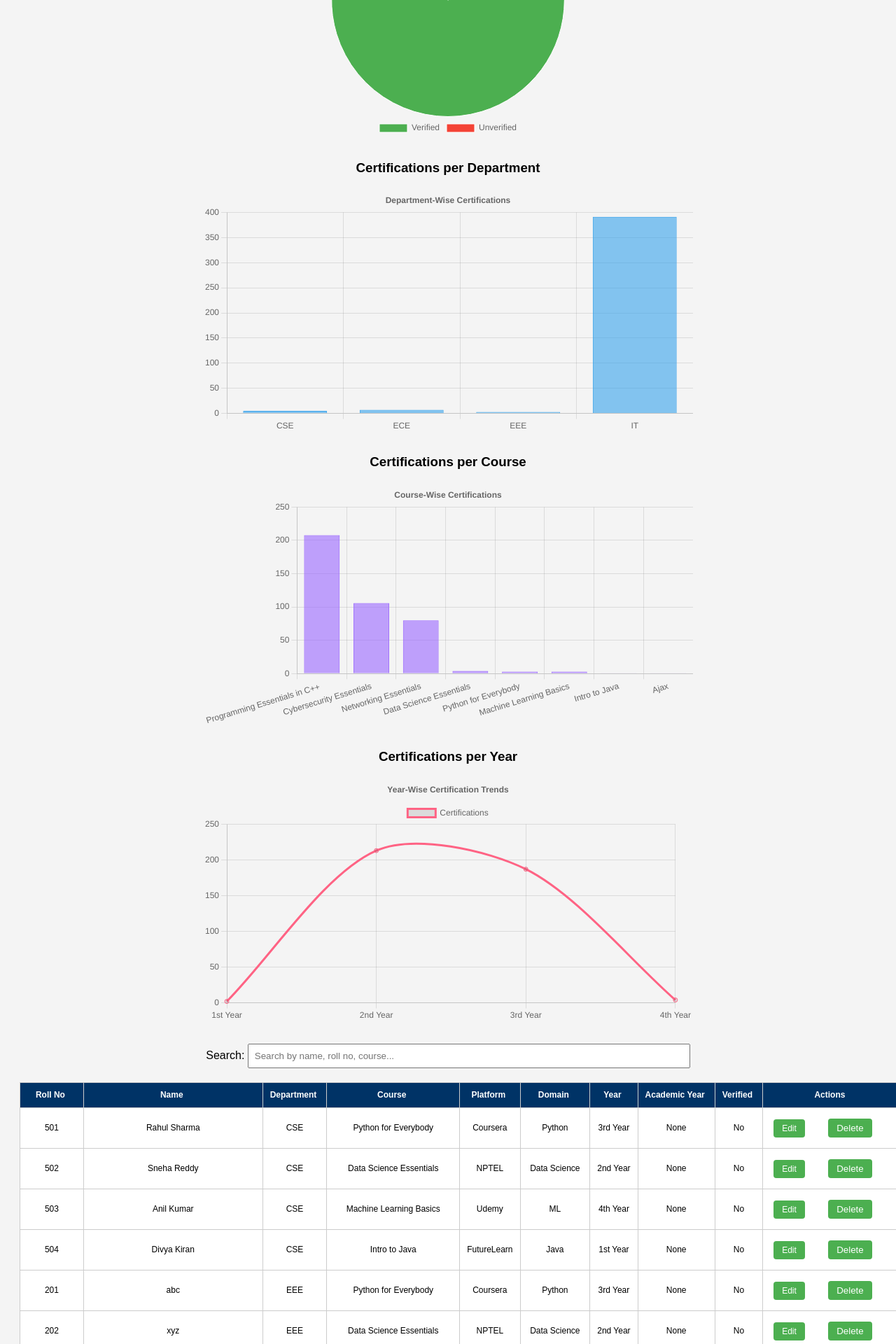
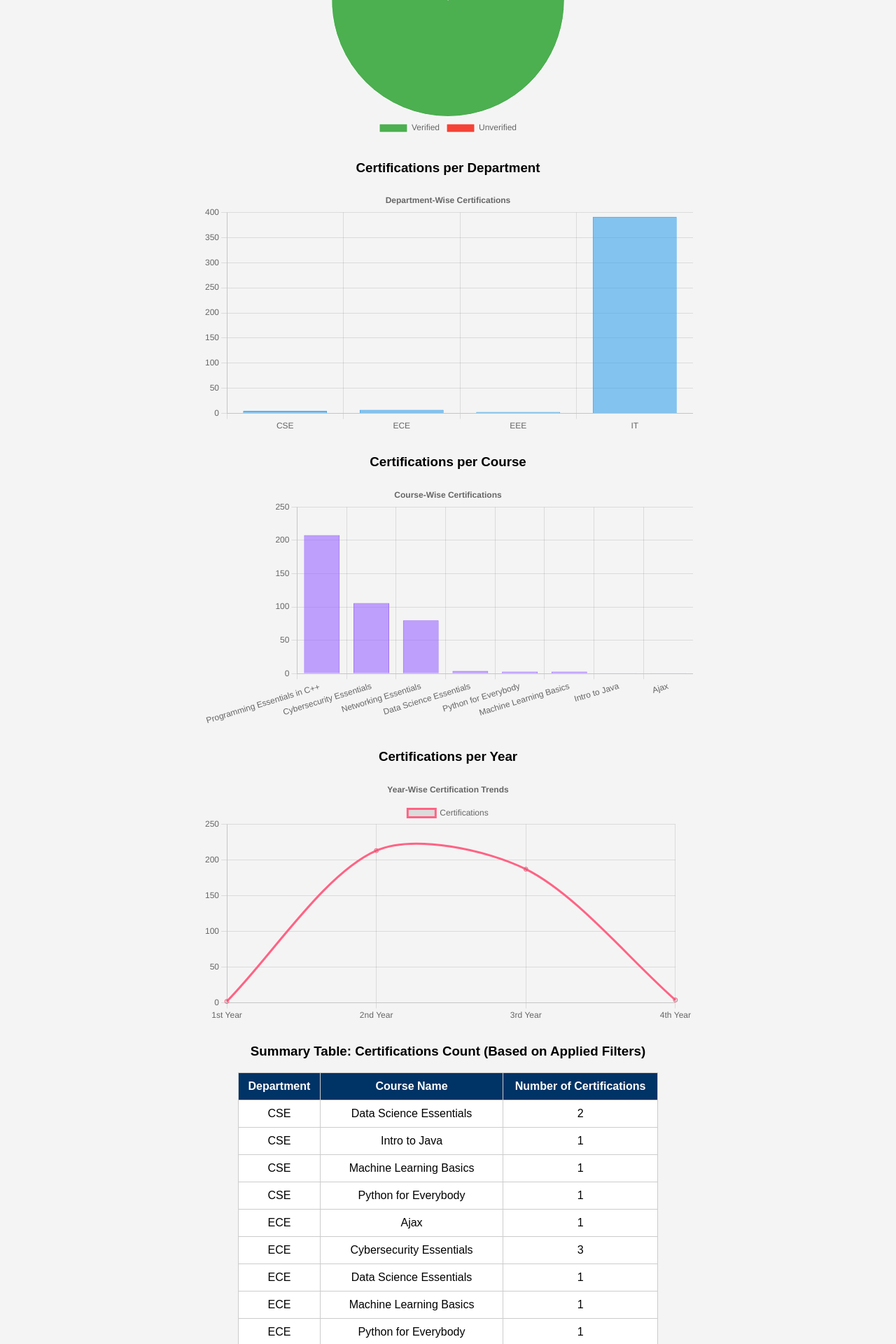
Before and after one commit to eswarbanala/VJIT_Student_Certifications_Portal, a Flask app: page / in a window 1280 px wide. Shown: the part 840-2760 px from the top of the page at 70% size. Run offline with Flask 3, Linux system fonts and the light colour scheme; a user stored in the database is signed in; data comes from the database, SQL or seed files in the repository.

Commit message:
Updated_Graphs_And_Added_Summary_Table

```diff
--- a/app.py
+++ b/app.py
@@ -78,10 +78,11 @@ def index():
     if 'username' not in session:
         return redirect(url_for('login'))
 
-    selected_year = request.form.get('year_filter') if request.method == 'POST' else None
-    selected_academic_year = request.form.get('academic_year_filter') if request.method == 'POST' else None
-    selected_course = request.form.get('course_filter') if request.method == 'POST' else None
-    selected_department = request.form.get('department_filter') if request.method == 'POST' else None
+    selected_year = request.form.get('year_filter') if request.method == 'POST' else ''
+    selected_academic_year = request.form.get('academic_year_filter') if request.method == 'POST' else ''
+    selected_course = request.form.get('course_filter') if request.method == 'POST' else ''
+    selected_department = request.form.get('department_filter') if request.method == 'POST' else (session['department'] if session['role'] != 'admin' else '')
+
 
     username = session.get('username')  # or session.get('user'), as applicable
 
@@ -144,6 +145,8 @@ def index():
     year_labels, year_counts = [], []
     academic_year_labels, academic_year_counts = [], []
 
+    summary_stats = []  # default empty list for non-admins
+
     if session['role'] == 'admin':
         # Department-wise chart
         chart_query = "SELECT department, COUNT(*) FROM certifications"
@@ -172,29 +175,87 @@ def index():
             department_counts.append(count)
 
         # Course-wise chart
-        c.execute("""
-            SELECT course_name, COUNT(*)
-            FROM certifications
-            GROUP BY course_name
-            ORDER BY COUNT(*) DESC
-        """)
+        # c.execute("""
+        #     SELECT course_name, COUNT(*)
+        #     FROM certifications
+        #     GROUP BY course_name
+        #     ORDER BY COUNT(*) DESC
+        # """)
+        # for course, count in c.fetchall():
+        #     course_labels.append(course)
+        #     course_counts.append(count)
+
+
+        # Course-wise chart (with department filter if selected)
+        course_query = "SELECT course_name, COUNT(*) FROM certifications"
+        course_conditions = []
+        course_params = []
+
+        if selected_department:
+            course_conditions.append("department = ?")
+            course_params.append(selected_department)
+
+        if selected_year:
+            course_conditions.append("year = ?")
+            course_params.append(selected_year)
+
+        if selected_academic_year:
+            course_conditions.append("academic_year = ?")
+            course_params.append(selected_academic_year)
+
+        if course_conditions:
+            course_query += " WHERE " + " AND ".join(course_conditions)
+
+        course_query += " GROUP BY course_name ORDER BY COUNT(*) DESC"
+
+        c.execute(course_query, tuple(course_params))
         for course, count in c.fetchall():
             course_labels.append(course)
             course_counts.append(count)
 
+
+
         # Year-wise chart
+        # year_query = "SELECT year, COUNT(*) FROM certifications"
+        # year_params = []
+        # year_conditions = []
+
+        # if selected_year:
+        #     year_conditions.append("year = ?")
+        #     year_params.append(selected_year)
+
+        # if selected_academic_year:
+        #     year_conditions.append("academic_year = ?")
+        #     year_params.append(selected_academic_year)
+
+        # if selected_course:
+        #     year_conditions.append("course_name = ?")
+        #     year_params.append(selected_course)
+
+        # if year_conditions:
+        #     year_query += " WHERE " + " AND ".join(year_conditions)
+
+        # year_query += " GROUP BY year ORDER BY year"
+
+        # c.execute(year_query, tuple(year_params))
+        # for y, count in c.fetchall():
+        #     year_labels.append(y)
+        #     year_counts.append(count)
+
+        # Year-wise chart (including filters)
         year_query = "SELECT year, COUNT(*) FROM certifications"
+        year_conditions = []
         year_params = []
-        year_conditions = []
 
+        if selected_department:
+            year_conditions.append("department = ?")
+            year_params.append(selected_department)
         if selected_year:
             year_conditions.append("year = ?")
             year_params.append(selected_year)
-
         if selected_academic_year:
             year_conditions.append("academic_year = ?")
             year_params.append(selected_academic_year)
-
         if selected_course:
             year_conditions.append("course_name = ?")
             year_params.append(selected_course)
@@ -209,16 +270,71 @@ def index():
             year_labels.append(y)
             year_counts.append(count)
 
+
+
         # Academic year-wise chart
-        c.execute("""
-            SELECT academic_year, COUNT(*)
-            FROM certifications
-            GROUP BY academic_year
-            ORDER BY academic_year
-        """)
+        # c.execute("""
+        #     SELECT academic_year, COUNT(*)
+        #     FROM certifications
+        #     GROUP BY academic_year
+        #     ORDER BY academic_year
+        # """)
+        # for academic_year, count in c.fetchall():
+        #     academic_year_labels.append(academic_year)
+        #     academic_year_counts.append(count)
+
+        # Academic year-wise chart(filtered)
+        academic_year_query = "SELECT academic_year, COUNT(*) FROM certifications"
+        academic_year_conditions = []
+        academic_year_params = []
+
+        if selected_department:
+            academic_year_conditions.append("department = ?")
+            academic_year_params.append(selected_department)
+        if selected_year:
+            academic_year_conditions.append("year = ?")
+            academic_year_params.append(selected_year)
+        if selected_course:
+            academic_year_conditions.append("course_name = ?")
+            academic_year_params.append(selected_course)
+
+        if academic_year_conditions:
+            academic_year_query += " WHERE " + " AND ".join(academic_year_conditions)
+
+        academic_year_query += " GROUP BY academic_year ORDER BY academic_year"
+
+        c.execute(academic_year_query, tuple(academic_year_params))
         for academic_year, count in c.fetchall():
             academic_year_labels.append(academic_year)
             academic_year_counts.append(count)
+
+        # Summary table data (filtered)
+        summary_query = "SELECT department, course_name, COUNT(*) FROM certifications"
+        summary_conditions = []
+        summary_params = []
+
+        if selected_department:
+            summary_conditions.append("department = ?")
+            summary_params.append(selected_department)
+        if selected_year:
+            summary_conditions.append("year = ?")
+            summary_params.append(selected_year)
+        if selected_academic_year:
+            summary_conditions.append("academic_year = ?")
+            summary_params.append(selected_academic_year)
+        if selected_course:
+            summary_conditions.append("course_name = ?")
+            summary_params.append(selected_course)
+
+        if summary_conditions:
+            summary_query += " WHERE " + " AND ".join(summary_conditions)
+
+        summary_query += " GROUP BY department, course_name ORDER BY department, course_name"
+
+        c.execute(summary_query, tuple(summary_params))
+        summary_stats = c.fetchall()
+
+
 
     conn.close()
 
@@ -244,7 +360,8 @@ def index():
         academic_year_labels=academic_year_labels,
         academic_year_counts=academic_year_counts,
         departments=department_options,
-        selected_department=selected_department
+        selected_department=selected_department,
+        summary_stats=summary_stats
     )
 
 
--- a/templates/index.html
+++ b/templates/index.html
@@ -25,40 +25,13 @@
             margin: 30px auto;
         }
         table {
-            width: 100%;
-            border-collapse: collapse;
-            margin-top: 10px;
-            font-size: 12px; /* Reduced font size */
+            width: 100%; border-collapse: collapse; margin-top: 10px;
         }
         th, td {
-            border: 1px solid #aaa;
-            padding: 6px 8px; /* Slightly tighter padding */
-            text-align: center;
-            white-space: nowrap; /* Prevents wrapping */
+            border: 1px solid #aaa; padding: 6px; text-align: center;
         }
-
-        th {
-            background-color: #f7f7f7;
-            cursor: pointer;
-            position: relative;
-            font-weight: bold;
-        }
-
+        th { background-color: #f7f7f7; }
         form.inline { display: inline; }
-
-        th {
-            cursor: pointer;
-            position: relative;
-            }
-
-        .sort-icon {
-            font-size: 12px;
-            margin-left: 4px;
-            color: white;
-            vertical-align: middle;
-        }
-
-
     </style>
 </head>
 <body>
@@ -112,20 +85,21 @@
             {% endfor %}
         </select>
         <label for="department_filter">Department:</label>
-        <select name="department_filter" id="department_filter">
+        <select name="department_filter" id="department_filter"
+            {% if role != 'admin' %} disabled {% endif %}>
             <option value="">All Departments</option>
             {% for dept in departments %}
-                <option value="{{ dept }}" {% if dept == selected_department %}selected{% endif %}>{{ dept }}</option>
+                <option value="{{ dept }}"
+                    {% if dept == selected_department or (role != 'admin' and dept == department) %}selected{% endif %}>
+                    {{ dept }}
+                </option>
             {% endfor %}
         </select>
 
 
+
         <input type="submit" class="btn" value="Apply Filters">
     </form>
-
-    <!-- pagination-->
-
-
 
     <!-- Stat cards -->
     <div class="stats">
@@ -252,16 +226,55 @@
             }
         });
     </script>
-
-    {% endif %}
-    <!--Searching -->
-    <div style="text-align: center; margin-bottom: 20px;">
-        Search:
-        <input type="text" id="searchInput" placeholder="Search by name, roll no, course..." style="padding: 8px; width: 50%;">
+    <div class="chart-container">
+        <h3 style="text-align: center;">Summary Table: Certifications Count (Based on Applied Filters)</h3>
+        <table>
+            <thead>
+                <tr>
+                    <th>Department</th>
+                    <th>Course Name</th>
+                    <th>Number of Certifications</th>
+                </tr>
+            </thead>
+            <tbody>
+                {% for row in summary_stats %}
+                    <tr>
+                        <td>{{ row[0] }}</td>
+                        <td>{{ row[1] }}</td>
+                        <td>{{ row[2] }}</td>
+                    </tr>
+                {% endfor %}
+            </tbody>
+        </table>
     </div>
 
 
+    {% endif %}
 
+    <!-- Table -->
+    <h3 style="text-align: center;">Certification Details (Based on Applied Filters)</h3>
+    <!-- <table>
+        <thead>
+            <tr>
+                <th>Roll No</th><th>Name</th><th>Department</th>
+                <th>Course</th><th>Platform</th><th>Domain</th><th>Year</th><th>Academic Year</th><th>Verified</th><th>Actions</th>
+            </tr>
+        </thead>
+        <tbody>
+            {% for row in certifications %}
+            <tr>
+                <td>{{ row[2] }}</td><td>{{ row[1] }}</td></td><td>{{ row[3] }}</td>
+                <td>{{ row[5] }}</td><td>{{ row[6] }}</td><td>{{ row[7] }}</td><td>{{ row[4] }}</td><td>{{ row[13] }}</td><td>{{ row[11] }}</td>
+                <td>
+                    <a class="btn" href="{{ url_for('edit_cert', cert_id=row[0]) }}">Edit</a>
+                    <form action="{{ url_for('delete_cert', cert_id=row[0]) }}" method="POST" class="inline">
+                        <button class="btn" onclick="return confirm('Delete this certification?')">Delete</button>
+                    </form>
+                </td>
+            </tr>
+            {% endfor %}
+        </tbody>
+    </table> -->
     <!-- Table -->
 <table id="certificationTable">
     <thead>
@@ -281,8 +294,15 @@
     <tbody>
         {% for row in certifications %}
         <tr>
-                <td>{{ row[2] }}</td><td>{{ row[1] }}</td></td><td>{{ row[3] }}</td>
-                <td>{{ row[5] }}</td><td>{{ row[6] }}</td><td>{{ row[7] }}</td><td>{{ row[4] }}</td><td>{{ row[13] }}</td><td>{{ row[11] }}</td>
+            <td>{{ row[2] }}</td>
+            <td>{{ row[1] }}</td>
+            <td>{{ row[3] }}</td>
+            <td>{{ row[5] }}</td>
+            <td>{{ row[6] }}</td>
+            <td>{{ row[7] }}</td>
+            <td>{{ row[4] }}</td>
+            <td>{{ row[13] }}</td>
+            <td>{{ row[11] }}</td>
             <td>
                 <a class="btn" href="{{ url_for('edit_cert', cert_id=row[0]) }}">Edit</a>
                 <form action="{{ url_for('delete_cert', cert_id=row[0]) }}" method="POST" class="inline">
@@ -293,13 +313,12 @@
         {% endfor %}
     </tbody>
 </table>
-
-    <!-- Sorting script  -->
 <script>
+    document.addEventListener("DOMContentLoaded", function () {
         let currentSortColumn = -1;
         let currentSortAsc = true;
 
-        function sortTable(columnIndex) {
+        window.sortTable = function (columnIndex) {
             const table = document.getElementById("certificationTable");
             const tbody = table.tBodies[0];
             const rows = Array.from(tbody.rows);
@@ -310,7 +329,7 @@
                 let x = a.cells[columnIndex].innerText.trim().toLowerCase();
                 let y = b.cells[columnIndex].innerText.trim().toLowerCase();
 
-                // Convert to number if both are numeric
+                // If both values are numeric, compare as numbers
                 if (!isNaN(x) && !isNaN(y)) {
                     x = parseFloat(x);
                     y = parseFloat(y);
@@ -319,7 +338,8 @@
                 return (x > y ? 1 : x < y ? -1 : 0) * (isAsc ? 1 : -1);
             });
 
-            rows.forEach(row => tbody.appendChild(row)); // reappend sorted rows
+            // Re-attach sorted rows
+            rows.forEach(row => tbody.appendChild(row));
 
             // Update sort icons
             const headers = table.querySelectorAll("th");
@@ -328,28 +348,11 @@
                 if (icon) icon.innerText = (idx === columnIndex) ? (isAsc ? "↑" : "↓") : "";
             });
 
-            // Update current sort status
             currentSortColumn = columnIndex;
             currentSortAsc = isAsc;
-        }
-    </script>
-    <!--Searching script -->
-    <script>
-        document.getElementById('searchInput').addEventListener('input', function () {
-            const filter = this.value.toLowerCase();
-            const rows = document.querySelectorAll("#certificationTable tbody tr");
-
-            rows.forEach(row => {
-                const text = row.innerText.toLowerCase();
-                row.style.display = text.includes(filter) ? '' : 'none';
-            });
+        };
     });
     </script>
 
-    <!--Pagination code-->
-
-
-
-
 </body>
 </html>
```
Also changed, not shown: templates/login.html (+38 -5 lines). Lines whose indentation alone changed are shown as unchanged.
